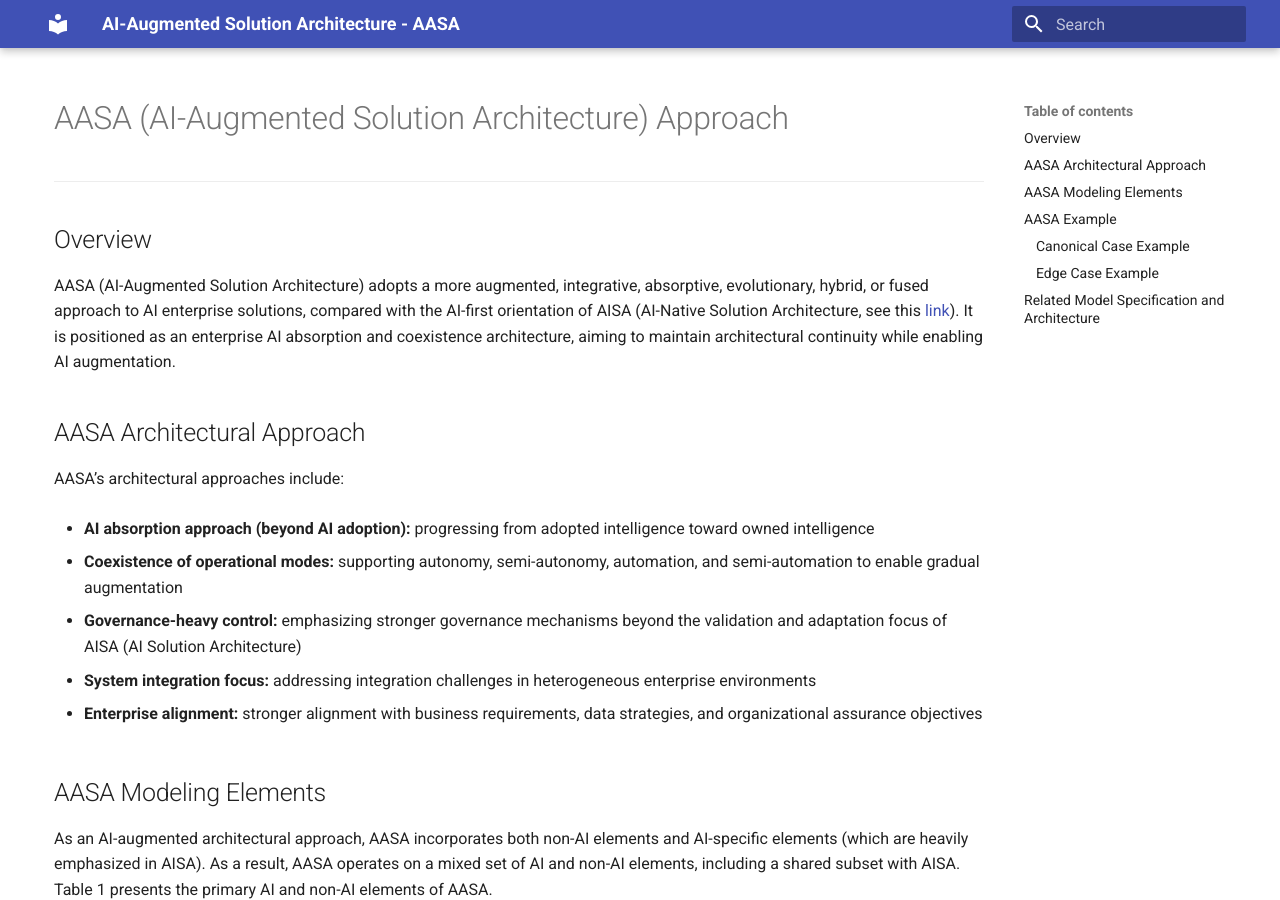
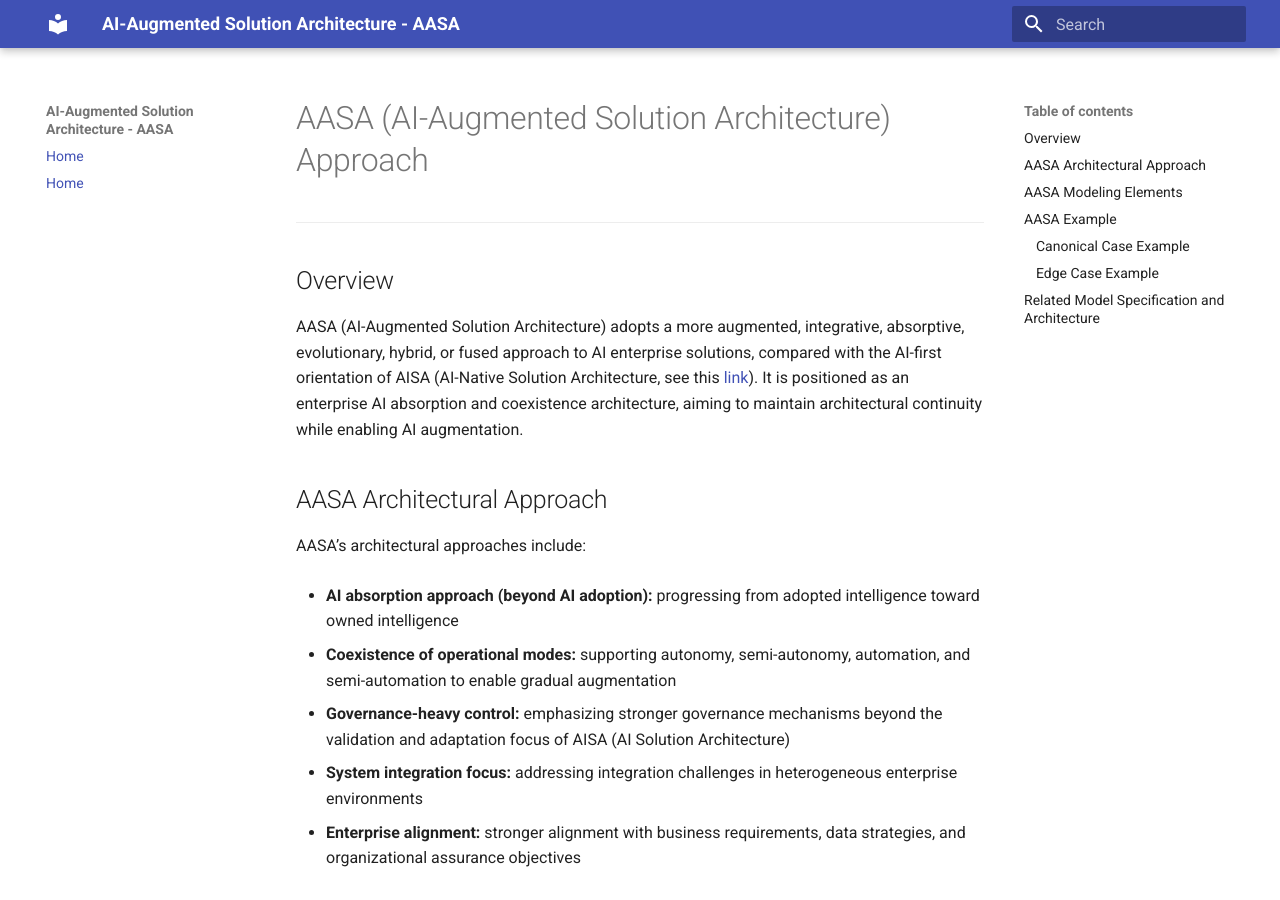
Before and after one commit to seniorgu/aasa, an MkDocs documentation site: the page built from docs/aasa-specification.md, in a window 1280 px wide and 900 px high. Built offline with MkDocs 1.6.1 and Material for MkDocs 9.7.7, drawn with Linux system fonts in a browser that asks for light colours.

Commit message:
Update mkdocs.yml

```diff
--- a/mkdocs.yml
+++ b/mkdocs.yml
@@ -6,9 +6,3 @@ nav:
 
 theme:
   name: material
-  features: []
-
-nav: []
-
-extra_css:
-  - extra.css
```
